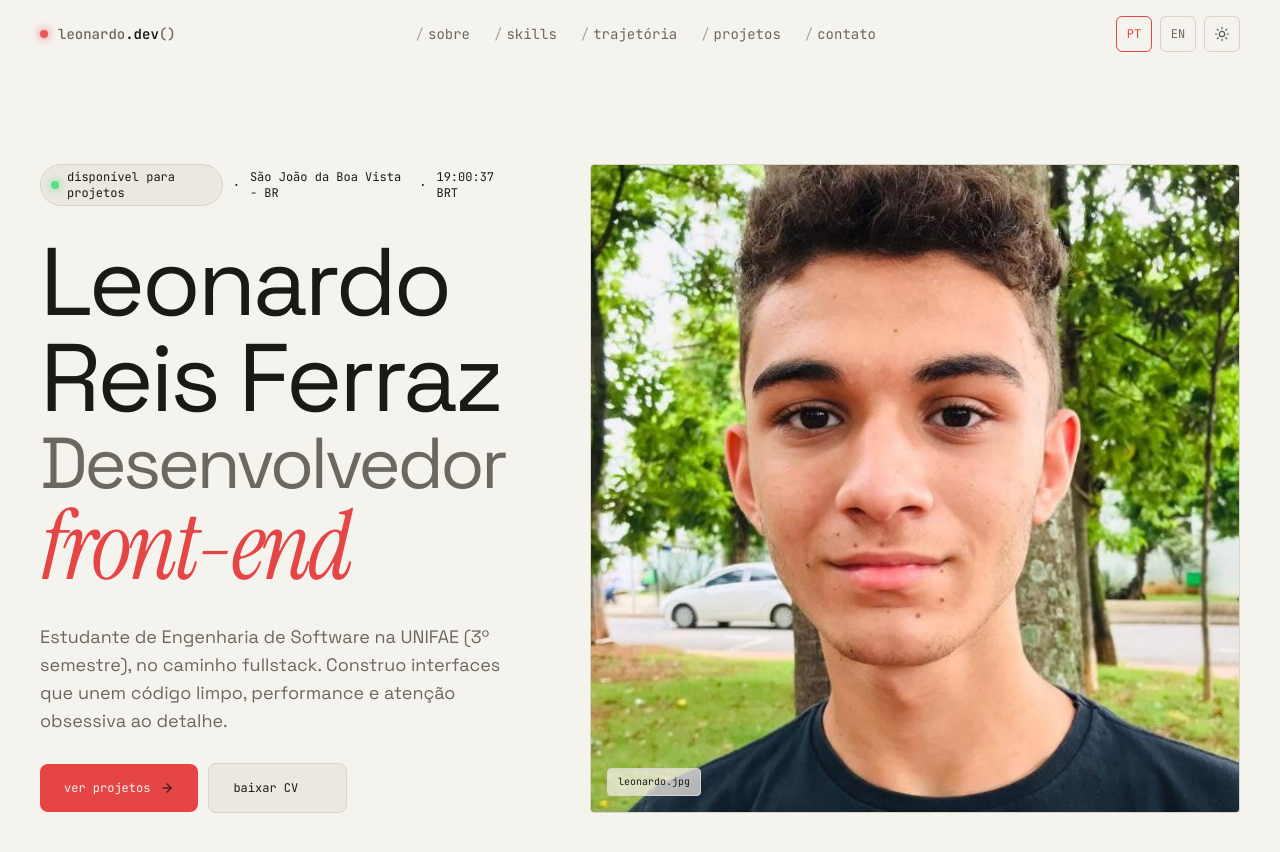
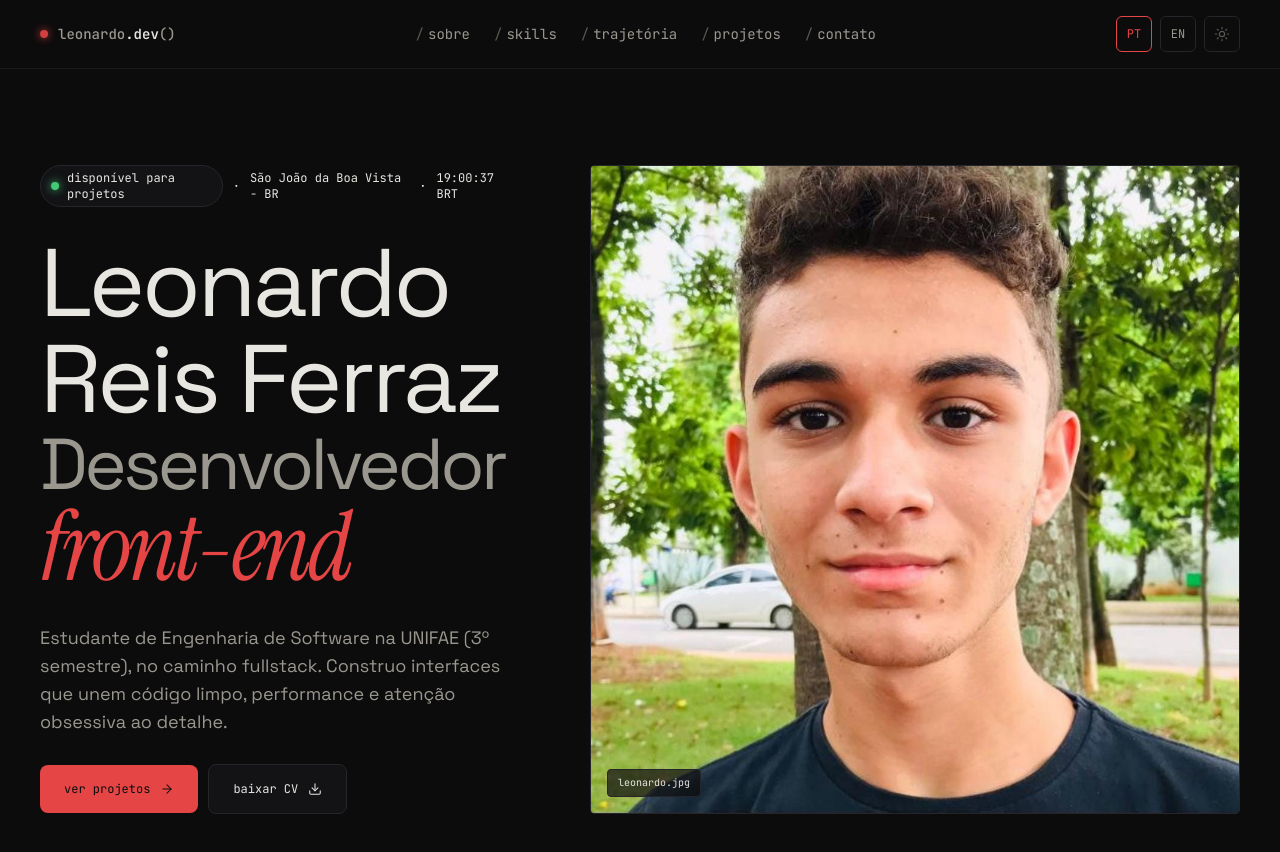
Before and after one commit to Leonardo2831/Portfolio-React, a React (Vite) app: page / in a window 1280 px wide. Shown: the top 852 px of the page. Built offline with nearby package versions, Linux system fonts and the light colour scheme.

Commit message:
change logic to change theme

```diff
--- a/src/components/layout/header/Header.jsx
+++ b/src/components/layout/header/Header.jsx
@@ -5,33 +5,20 @@ import Img from "../../ui/Img";
 import MenuMobile from "./MenuMobile";
 import React from "react";
 
-export default function Header() {
+export default function Header({ isTheme, toggleTheme }) {
     const [isMobileOpen, setIsMobileOpen] = React.useState(false);
 
     const toggleMobileMenu = () => {
         setIsMobileOpen(!isMobileOpen);
     };
 
-    const [isTheme, setIsTheme] = React.useState(() => {
-        const savedTheme = localStorage.getItem('theme');
-        return savedTheme === 'dark';
-    });
-
-    React.useEffect(() => {
-        document.body.classList.toggle('dark', isTheme);
-    }, [isTheme]);
-
-    const toggleTheme = () => {
-        setIsTheme(!isTheme);
-        localStorage.setItem('theme', !isTheme ? 'dark' : 'light');
-    };
 
     const src = isTheme ? '/icons/dark-theme.svg' : '/icons/light-theme.svg';
     const alt = isTheme ? 'Tema escuro' : 'Tema claro';
     const classStyle = 'w-4 h-4';
 
     return (
-        <div className="bg-(--background) text-(--foreground)">
+        <div className="bg-(--background) text-(--foreground) border-b border-(--border-soft)">
             <header className="relative container flex items-center justify-between gap-5">
                 <TitleName />
                 <Nav classMenu={`md:block ${isMobileOpen ? 'block' : 'hidden'}`} />
```
